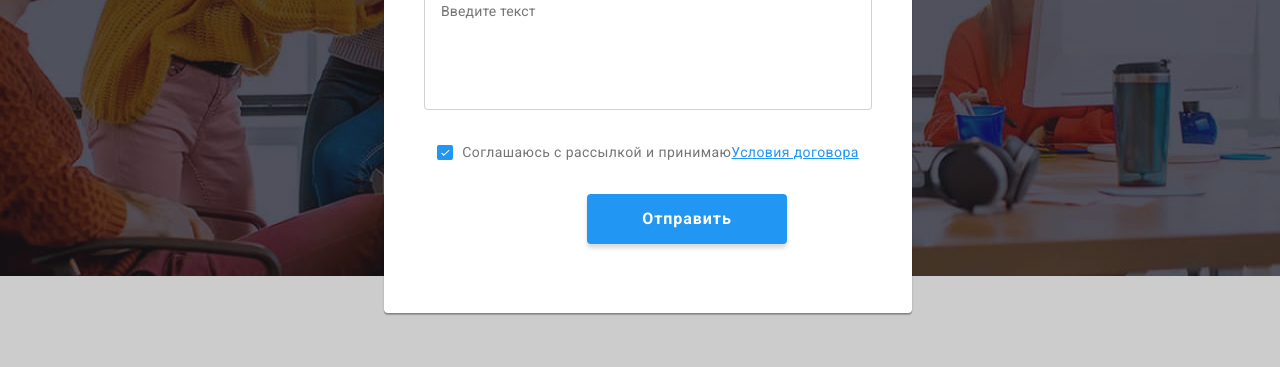
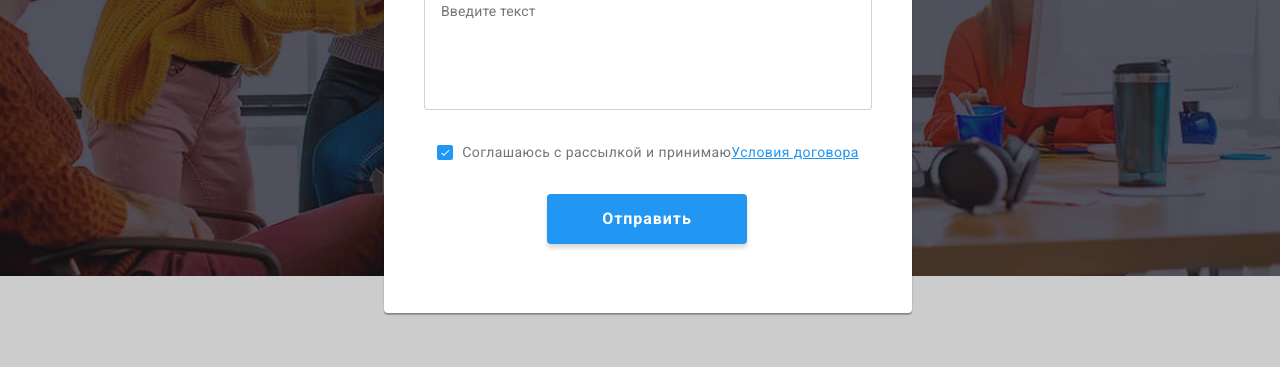
Before and after one commit to Viktoria-IT/goit-markup-hw-06, a plain HTML site: page index.html in a window 1280 px wide. Both pictures are taken after a click on the button "Заказать услугу". Shown: the part 405-772 px from the top of the page. Drawn offline with Linux system fonts and the light colour scheme.

Commit message:
Update style.css

```diff
--- a/css/style.css
+++ b/css/style.css
@@ -458,7 +458,7 @@ img {
   line-height: 30px;
   width: 200px;
   height: 50px;
-  margin: 30px 165px 29px 163px;
+  margin: 30px 125px 29px 123px;
 
   display: flex;
   justify-content: center;
```
